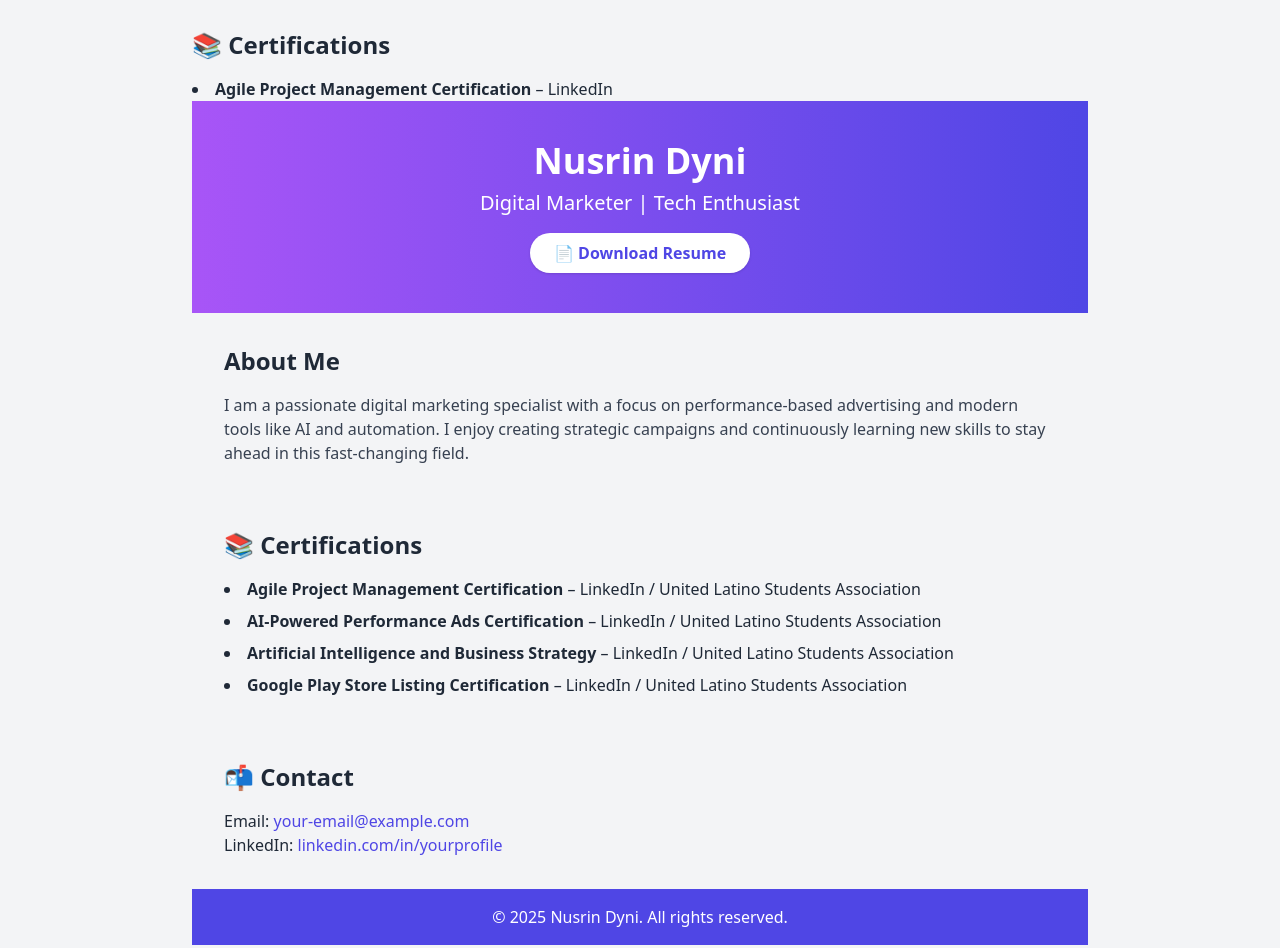
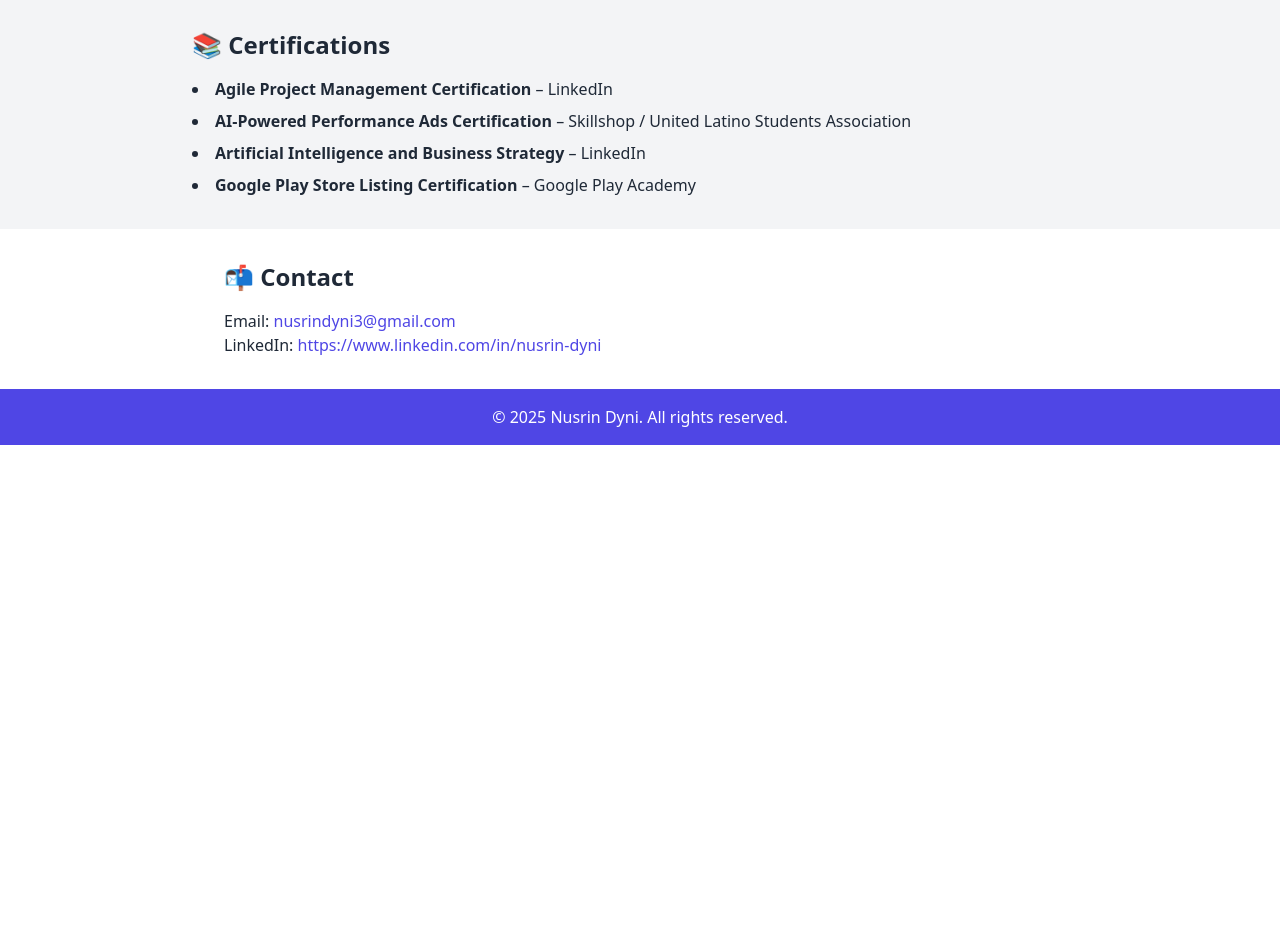
Before and after one commit to nusrindyni/nusrin-_dyni, a plain HTML site: page index.html in a window 1280 px wide. Shown: the part 399-1347 px from the top of the page. After the commit the page ends 844 px from the top, so only its background shows below. Drawn offline with nearby package versions, Linux system fonts and the light colour scheme.

Commit message:
Update index.html

```diff
--- a/index.html
+++ b/index.html
@@ -30,42 +30,10 @@
       <div class="max-w-4xl mx-auto">
         <h2 class="text-2xl font-bold mb-4">📚 Certifications</h2>
         <ul class="list-disc list-inside space-y-2 text-gray-800">
-          <li><strong>Agile Project Management Certification</strong> – LinkedIn  </<!DOCTYPE html>
-<html lang="en">
-  <head>
-    <meta charset="UTF-8" />
-    <meta name="viewport" content="width=device-width, initial-scale=1.0" />
-    <title>Nusrin Dyni | Digital Marketer</title>
-    <script src="https://cdn.tailwindcss.com"></script>
-    <link rel="icon" href="favicon.ico" />
-  </head>
-  <body class="bg-white text-gray-800 font-sans">
-    <!-- Hero Section -->
-    <header class="bg-gradient-to-r from-purple-500 to-indigo-600 text-white p-10 text-center">
-      <h1 class="text-4xl font-bold">Nusrin Dyni</h1>
-      <p class="text-xl mt-2">Digital Marketer | Tech Enthusiast</p>
-      <a href="resume.pdf" download class="mt-4 inline-block bg-white text-indigo-600 font-semibold px-6 py-2 rounded-full shadow hover:bg-gray-100">
-        📄 Download Resume
-      </a>
-    </header>
-
-    <!-- About Section -->
-    <section class="p-8 max-w-4xl mx-auto">
-      <h2 class="text-2xl font-bold mb-4">About Me</h2>
-      <p class="text-gray-700">
-        I am a passionate digital marketing specialist with a focus on performance-based advertising and modern tools like AI and automation. I enjoy creating strategic campaigns and continuously learning new skills to stay ahead in this fast-changing field.
-      </p>
-    </section>
-
-    <!-- Certifications -->
-    <section class="bg-gray-100 p-8">
-      <div class="max-w-4xl mx-auto">
-        <h2 class="text-2xl font-bold mb-4">📚 Certifications</h2>
-        <ul class="list-disc list-inside space-y-2 text-gray-800">
-          <li><strong>Agile Project Management Certification</strong> – LinkedIn / United Latino Students Association</li>
-          <li><strong>AI-Powered Performance Ads Certification</strong> – LinkedIn / United Latino Students Association</li>
-          <li><strong>Artificial Intelligence and Business Strategy</strong> – LinkedIn / United Latino Students Association</li>
-          <li><strong>Google Play Store Listing Certification</strong> – LinkedIn / United Latino Students Association</li>
+          <li><strong>Agile Project Management Certification</strong> – LinkedIn </li>
+          <li><strong>AI-Powered Performance Ads Certification</strong> – Skillshop / United Latino Students Association</li>
+          <li><strong>Artificial Intelligence and Business Strategy</strong> – LinkedIn </li>
+          <li><strong>Google Play Store Listing Certification</strong> – Google Play Academy</li>
         </ul>
       </div>
     </section>
@@ -73,8 +41,8 @@
     <!-- Contact -->
     <section class="p-8 max-w-4xl mx-auto">
       <h2 class="text-2xl font-bold mb-4">📬 Contact</h2>
-      <p>Email: <a href="mailto:your-email@example.com" class="text-indigo-600 hover:underline">your-email@example.com</a></p>
-      <p>LinkedIn: <a href="https://linkedin.com/in/yourprofile" class="text-indigo-600 hover:underline">linkedin.com/in/yourprofile</a></p>
+      <p>Email: <a href="nusrindyni3@gmail.com" class="text-indigo-600 hover:underline">nusrindyni3@gmail.com</a></p>
+      <p>LinkedIn: <a href="https://www.linkedin.com/in/nusrin-dyni " class="text-indigo-600 hover:underline">https://www.linkedin.com/in/nusrin-dyni </a></p>
     </section>
 
     <!-- Footer -->
```
